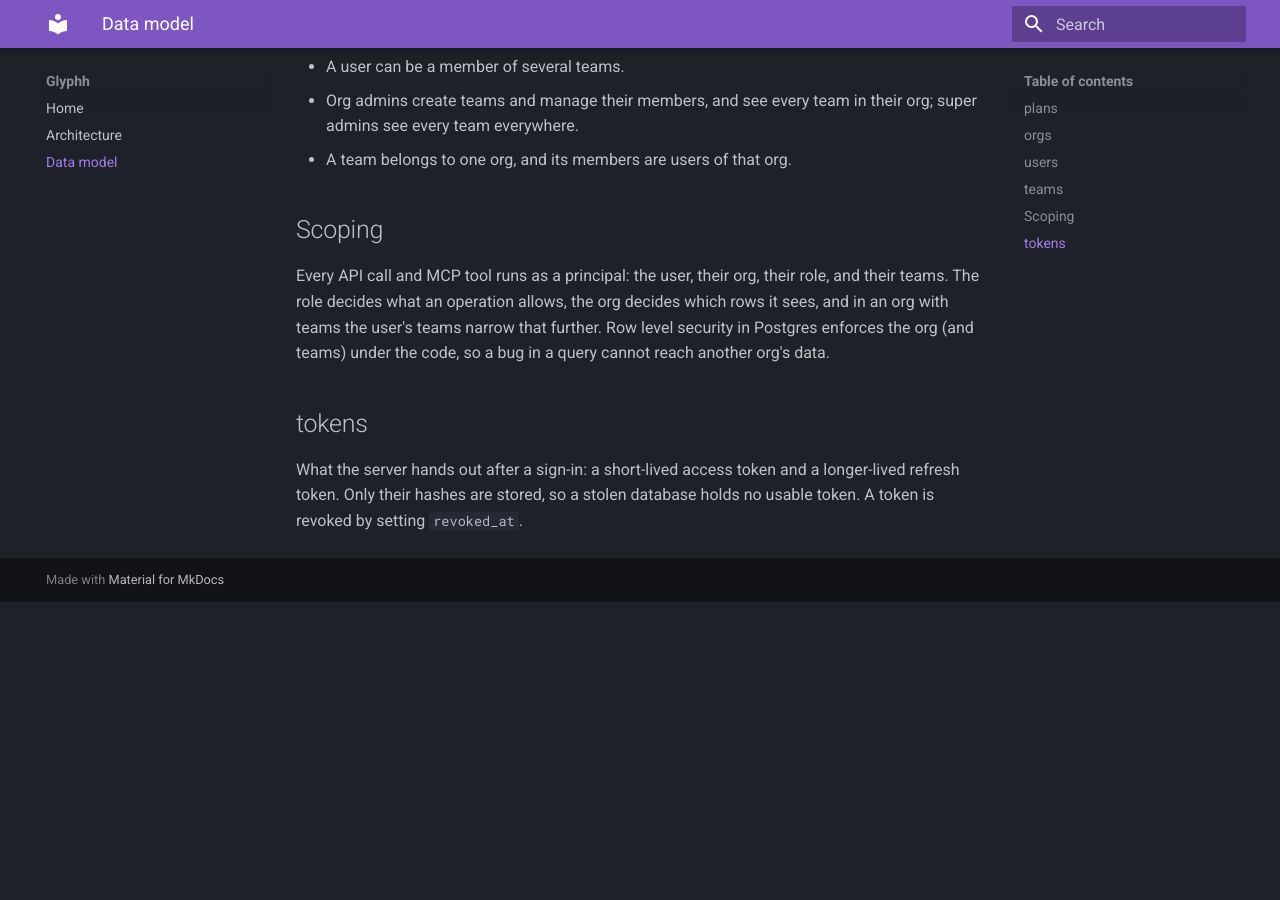
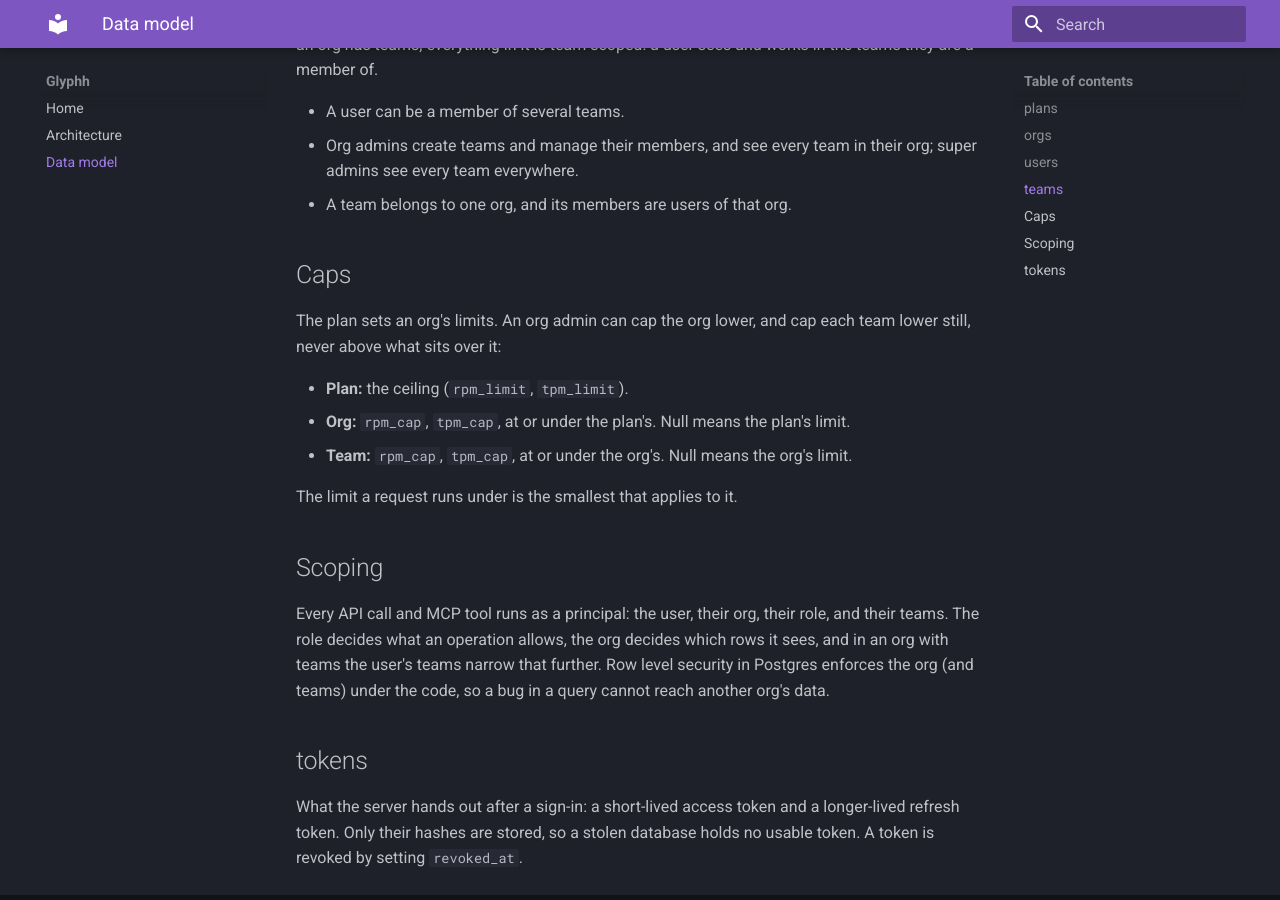
Before and after one commit to glyphh-ai/server, an MkDocs documentation site: the page built from docs/data-model.md, in a window 1280 px wide and 900 px high, scrolled down 2537 px. Built offline with MkDocs 1.6.1 and Material for MkDocs 9.7.7, drawn with Linux system fonts in a browser that asks for light colours; before the commit the page ends 3139 px from its top, so only the background shows below that.

Commit message:
Data model: org and team caps under the plan's limits
Co-Authored-By: Claude Opus 5.5 <noreply@anthropic.com>

```diff
--- a/docs/data-model.md
+++ b/docs/data-model.md
@@ -31,6 +31,8 @@ erDiagram
         uuid parent_id FK "null only for Glyphh, the parent org"
         uuid plan_id FK
         text name
+        int rpm_cap "null = the plan's limit"
+        int tpm_cap "null = the plan's limit"
         timestamptz created_at
     }
 
@@ -50,6 +52,8 @@ erDiagram
         uuid id PK
         uuid org_id FK
         text name "unique within the org"
+        int rpm_cap "null = the org's limit"
+        int tpm_cap "null = the org's limit"
         timestamptz created_at
     }
 
@@ -115,6 +119,16 @@ Teams are optional. An org with no teams is flat: everything in it is shared acr
 - Org admins create teams and manage their members, and see every team in their org; super admins see every team everywhere.
 - A team belongs to one org, and its members are users of that org.
 
+## Caps
+
+The plan sets an org's limits. An org admin can cap the org lower, and cap each team lower still, never above what sits over it:
+
+- **Plan:** the ceiling (`rpm_limit`, `tpm_limit`).
+- **Org:** `rpm_cap`, `tpm_cap`, at or under the plan's. Null means the plan's limit.
+- **Team:** `rpm_cap`, `tpm_cap`, at or under the org's. Null means the org's limit.
+
+The limit a request runs under is the smallest that applies to it.
+
 ## Scoping
 
 Every API call and MCP tool runs as a principal: the user, their org, their role, and their teams. The role decides what an operation allows, the org decides which rows it sees, and in an org with teams the user's teams narrow that further. Row level security in Postgres enforces the org (and teams) under the code, so a bug in a query cannot reach another org's data.
```
